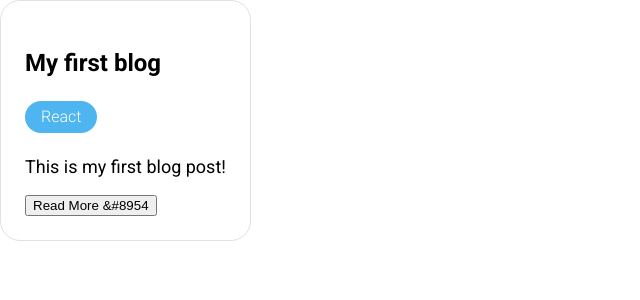
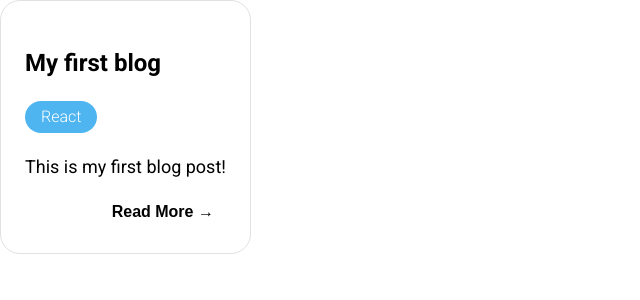
Before and after one commit to jacobolenick/Team-blog, a React (Create React App) app in the folder teamblog/: page / in a window 1280 px wide. Shown: the top 300 px of the page, without its empty margins (0-640 px from the left). Built offline with nearby package versions, Linux system fonts and the light colour scheme.

Commit message:
stylized the button component

```diff
--- a/teamblog/src/App.js
+++ b/teamblog/src/App.js
@@ -1,4 +1,3 @@
-import logo from './logo.svg';
 import './App.css';
 import Blogcards from './Components/Blogcards';
 
--- a/teamblog/src/Components/Cardbutton.js
+++ b/teamblog/src/Components/Cardbutton.js
@@ -3,7 +3,7 @@ import React from "react";
 const Cardbutton = ( ) => {
     return (
         <div className="cardbutton">
-            <button className="btn btn-primary">Read More &#8954 </button>
+            <button className="btn btn-primary">Read More &rarr; </button>
         </div>
     );
 }
--- a/teamblog/src/index.css
+++ b/teamblog/src/index.css
@@ -34,3 +34,17 @@ p {
   font-size: 18px;
   font-weight: normal;
 }
+
+.btn {
+  background-color: #ffffff00;
+  border: none;
+  color: rgb(0, 0, 0);
+  padding: 8px 12px;
+  text-align: center;
+  font-size: 16px;
+  font-weight: bold;
+  border-radius: 8px;
+  cursor: pointer;
+  margin-left: auto;
+  display:flex
+}
--- a/teamblog/src/styles/Blogcards.css
+++ b/teamblog/src/styles/Blogcards.css
@@ -4,6 +4,7 @@
     border: 1px solid rgb(225, 225, 225);
     width: fit-content;
     height: fit-content;
+    display:flex
 }
 
 .card:hover {
```
